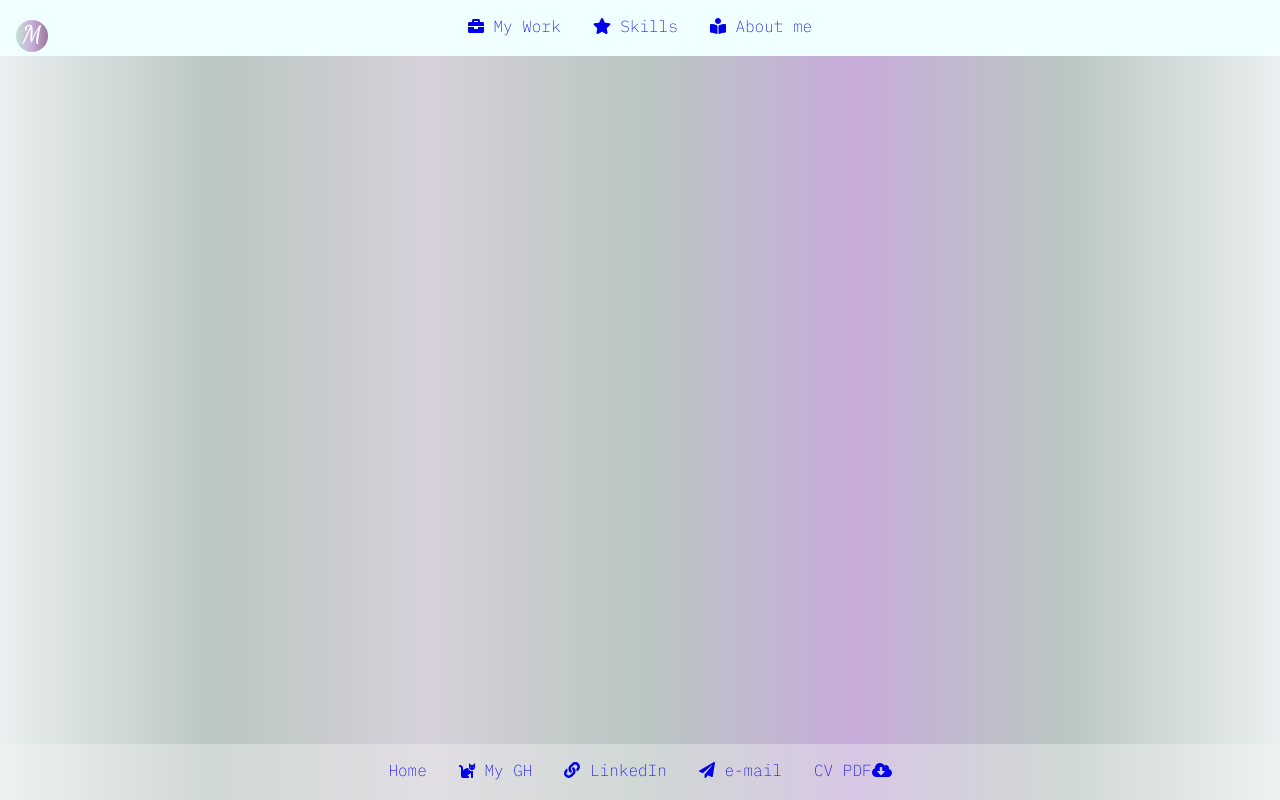
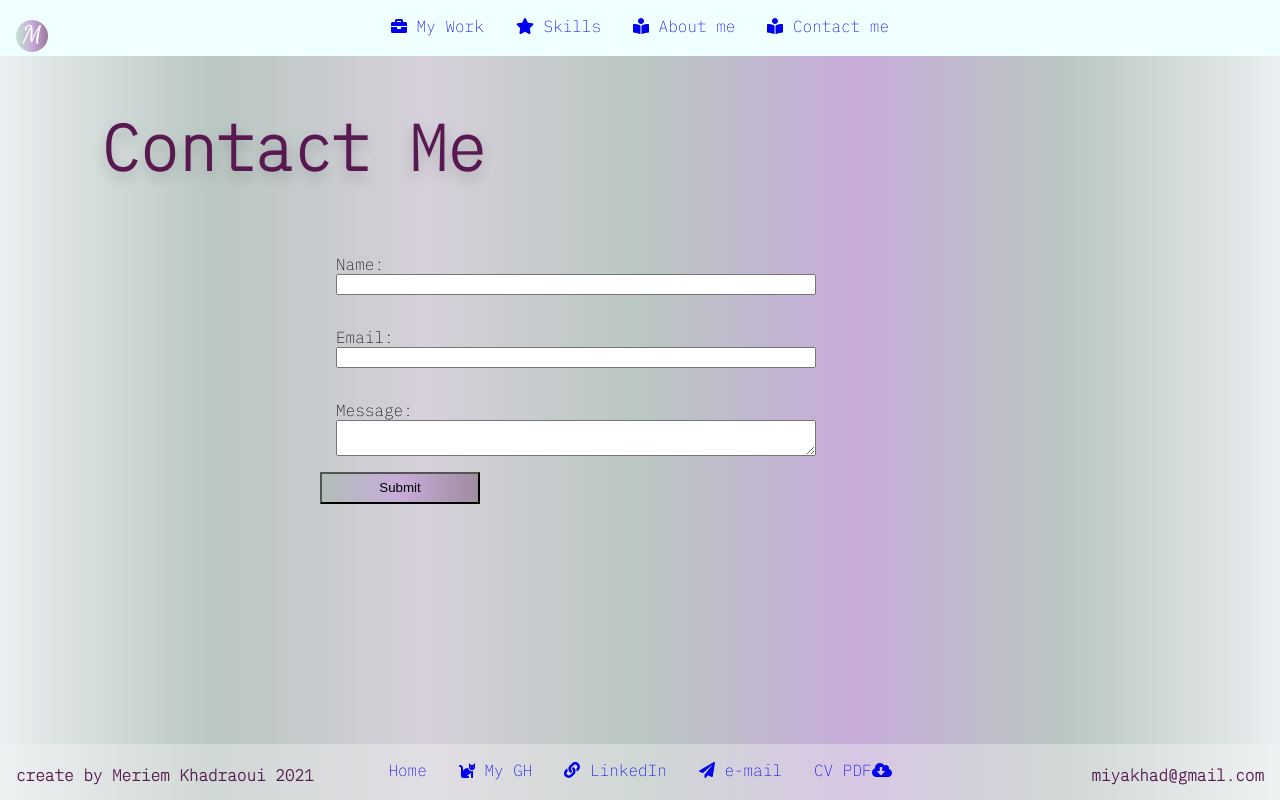
Before and after one commit to MerKhadraoui/portfolio-meriemKhad, a React (Create React App) app: page /ContactForm in a window 1280 px wide. Built offline with nearby package versions, Linux system fonts and the light colour scheme; the HTML template or start-up script is replaced by a standard one.

Commit message:
more css on portfolio

```diff
--- a/src/App.js
+++ b/src/App.js
@@ -1,16 +1,12 @@
 import React from "react";
-import {
-  BrowserRouter as Router,
-  Switch,
-  Route,
-  Redirect,
-} from "react-router-dom";
+import { BrowserRouter as Router, Switch, Route } from "react-router-dom";
 import Menu from "./components/Menu";
 import Home from "./components/Home";
 import Work from "./components/Work";
 import Skills from "./components/Skills";
 import AboutMe from "./components/AboutMe";
 import Footer from "./components/Footer";
+import ContactForm from "./components/ContactForm";
 import Data from "./data.json";
 // import Image from "./img.json";
 function App() {
@@ -37,22 +33,18 @@ function App() {
   return (
     <Router>
       <Menu />
-
       <Switch>
-        {" "}
-        <Route exact path="/">
-          <Redirect to="/home" />
-        </Route>
+        <Route path={process.env.PUBLIC_URL + "/"} exact component={Home} />
         <Route path="/" exact component={Home} />
         <Route path="/work" exact component={Work}>
           <div className="gallery-box">
-            {" "}
             <ul className="gallery">{galeryData}</ul>
           </div>
           ;
         </Route>
         <Route path="/Skills" exact component={Skills} />
         <Route path="/AboutMe" exact component={AboutMe} />
+        <Route path="/ContactForm" exact component={ContactForm} />
       </Switch>
       <Footer />
     </Router>
--- a/src/components/AboutMe.js
+++ b/src/components/AboutMe.js
@@ -4,20 +4,22 @@ import { faMapPin } from "@fortawesome/free-solid-svg-icons";
 const AboutMe = () => {
   const listIcon = <FontAwesomeIcon icon={faMapPin} />;
   const text = "About Me";
-  const testToArr = text.split("").map((char, i) => (
-    <div className="words">
-      <li key={i}>
-        {/* <input type="checkbox" /> */}
-        <span>{char}</span>
-      </li>
-    </div>
-  ));
+  // const testToArr = text.split("").map((char, i) => (
+  //   <div className="words">
+  //     <li key={i}>
+  //       {/* <input type="checkbox" /> */}
+  //       <span>{char}</span>
+  //     </li>
+  //   </div> ));
+
   return (
     <div className="about">
       <img src="" />
-      <ul className="about-text">
-        <h1>{testToArr} </h1>
-      </ul>
+      <div className="words">
+        <h1>About Me </h1>
+      </div>
+      <div>
+        {" "}
         <h2>{listIcon} my biggest strengths</h2>
         <p>
           <h3> {listIcon} UX advocacy & relationship building</h3> Through
@@ -33,16 +35,17 @@ const AboutMe = () => {
           user outcomes are often the function of multiple variables. I like
           thinking through problems at the system level, project level, and
           individual level before arriving at potential solutions.{" "}
-        <h3>{listIcon} Creating lightweight processes that work for teams</h3> I
-        like to show my work and the work of my team. I enjoy finding tools and
-        easy processes that allow teams to work faster and more joyfully. I am
-        allergic to copying and pasting.
+          <h3>{listIcon} Creating lightweight processes that work for teams</h3>{" "}
+          I like to show my work and the work of my team. I enjoy finding tools
+          and easy processes that allow teams to work faster and more joyfully.
+          I am allergic to copying and pasting.
         </p>
         <h2>{listIcon} Education</h2>
         <p>
           {" "}
           <h3>{listIcon} 2009 – 2013</h3>
-        Khenchela University (Algeria) Bachelor of Science: agricultural science
+          Khenchela University (Algeria) Bachelor of Science: agricultural
+          science
           <br></br>
           The diploma is based on a mix of different courses, Research and
           practical work, Coursework including Genetic Bioinformatics( DaTa
@@ -55,10 +58,11 @@ const AboutMe = () => {
           development<br></br> During my studies at the institute, I was able to
           learn many programs by attending theory and practice at the same time,
           which contributed to my understanding of most of the programs... In
-        addition to my constant desire to learn more, my study at this institute
-        opened new horizons for discovery and other studies before me even after
-        Study period ends
+          addition to my constant desire to learn more, my study at this
+          institute opened new horizons for discovery and other studies before
+          me even after Study period ends
         </p>
+      </div>
     </div>
   );
 };
--- /dev/null
+++ b/src/components/ContactForm.js
@@ -0,0 +1,51 @@
+import React, { useState } from "react";
+
+const ContactForm = () => {
+  const [status, setStatus] = useState("Submit");
+  const handleSubmit = async (e) => {
+    e.preventDefault();
+    setStatus("Sending...");
+    const { name, email, message } = e.target.elements;
+    let details = {
+      name: name.value,
+      email: email.value,
+      message: message.value,
+    };
+    let response = await fetch("http://localhost:5000/contact", {
+      method: "POST",
+      headers: {
+        "Content-Type": "application/json;charset=utf-8",
+      },
+      body: JSON.stringify(details),
+    });
+    setStatus("Submit");
+    let result = await response.json();
+    alert(result.status);
+  };
+  return (
+    <div>
+      <div className="words">
+        <h1>Contact Me </h1>
+      </div>
+      <form className="contactMe" onSubmit={handleSubmit}>
+        <div>
+          <label htmlFor="name">Name:</label>
+          <input type="text" id="name" required />
+        </div>
+        <div>
+          <label htmlFor="email">Email:</label>
+          <input type="email" id="email" required />
+        </div>
+        <div>
+          <label htmlFor="message">Message:</label>
+          <textarea id="message" required />
+        </div>
+        <button className="link-button" type="submit">
+          {status}
+        </button>
+      </form>
+    </div>
+  );
+};
+
+export default ContactForm;
--- a/src/components/Footer.js
+++ b/src/components/Footer.js
@@ -11,7 +11,7 @@ const Footer = () => {
   const linked = <FontAwesomeIcon icon={faLink} />;
   const email = <FontAwesomeIcon icon={faPaperPlane} />;
   const pdf = <FontAwesomeIcon icon={faCloudDownloadAlt} />;
-
+  const year = new Date().getFullYear();
   return (
     <nav className="footer">
       <Link to="/">
@@ -29,15 +29,21 @@ const Footer = () => {
           {linked} LinkedIn{" "}
         </a>
       </li>
-
-      <li>
+      <Link to="/ContactForm">
+        <li>{email} e-mail</li>
+      </Link>
+      {/* <li>
         {" "}
-        <a href="miyakhad@gmail.com">{email} e-mail</a>
-      </li>
+        <a href="miyakhad@gmail.com">e-mail</a>
+      </li> */}
       {/* </Link> */}
       <Link to="./pdf/test.pdf" target="_blank" download>
         <li> CV PDF{pdf}</li>
       </Link>
+      <div>
+        <h4 className="year">create by Meriem Khadraoui {year} </h4>
+        <h4 className="email">miyakhad@gmail.com</h4>{" "}
+      </div>
     </nav>
   );
 };
--- a/src/components/Menu.js
+++ b/src/components/Menu.js
@@ -25,6 +25,9 @@ const Menu = () => {
       <Link to="/aboutme">
         <li>{bookReader} About me </li>
       </Link>
+      <Link to="/ContactForm">
+        <li>{bookReader} Contact me </li>
+      </Link>
     </nav>
   );
 };
--- a/src/components/Skills.js
+++ b/src/components/Skills.js
@@ -1,4 +1,35 @@
+import React from "react";
+import skillsData from "./skillsData.json";
+import { FontAwesomeIcon } from "@fortawesome/react-fontawesome";
+import { faHandPointRight } from "@fortawesome/free-solid-svg-icons";
 const Skills = () => {
-  return <div className="skills"> </div>;
+  const poitHand = <FontAwesomeIcon icon={faHandPointRight} />;
+  const langueg = skillsData[0].languages.map((langu) => (
+    <li>
+      {poitHand} {langu}{" "}
+    </li>
+  ));
+
+  const skillist = skillsData[0].programing.map((program) => (
+    <li>
+      {poitHand} {program}{" "}
+    </li>
+  ));
+  return (
+    <div className="skills">
+      {" "}
+      <div className="skill-word">
+        <h1> Skills</h1>
+      </div>{" "}
+      <div>
+        <h2>Programing</h2>
+        <ul>{skillist} </ul>
+      </div>
+      <div>
+        <h2>languages</h2>
+        <ul>{langueg} </ul>
+      </div>
+    </div>
+  );
 };
 export default Skills;
--- /dev/null
+++ b/src/components/skillsData.json
@@ -0,0 +1,22 @@
+[
+  {
+    "programing": [
+      "C#",
+      "MySQL Database",
+      "Javascript",
+      "HTML",
+      "CSS/SCSS ,Bootstrap",
+      "respnsive web Desing",
+      "React and React Hooks",
+      "Node.js ",
+      "Git And GitHub Team Workflow"
+    ],
+
+    "languages": [
+      "Arabic mother languge",
+      "franceAdvanced ",
+      " English Upper-Intermediate ",
+      "german Upper-Intermediate "
+    ]
+  }
+]
--- a/src/sass/main.scss
+++ b/src/sass/main.scss
@@ -80,9 +80,9 @@ li:nth-child(2n) {
 .link-button {
   background-image: linear-gradient(
     to left,
-    rgb(155, 118, 155),
+    rgb(158, 141, 158),
     rgb(199, 171, 218),
-    #c4e2d1
+    #b1beb7
   );
   width: 10rem;
   height: 2rem;
@@ -90,9 +90,9 @@ li:nth-child(2n) {
 .link-button:hover {
   background-image: linear-gradient(
     to left,
-    rgb(122, 85, 122),
-    rgb(102, 63, 128),
-    #3e7254
+    rgb(192, 177, 192),
+    rgb(169, 161, 175),
+    #7e9688
   );
   color: white;
   border: 2px solid #00cec9;
@@ -150,14 +150,11 @@ h3 {
 }
 // about me animation
 
-.words {
+.words,
+.skill-word {
+  line-height: 1.5;
   color: #581950;
-  font-size: 0;
-  line-height: 1.5;
-}
-
-.words span {
-  font-size: 5rem;
+  font-size: 2rem;
   display: inline-block;
   animation: move 3s ease-in-out infinite;
 }
@@ -174,26 +171,60 @@ h3 {
   }
 }
 
-.words span:nth-child(2) {
-  animation-delay: 0.5s;
+// .words span:nth-child(2) {
+//   animation-delay: 0.5s;
+// }
+
+// .words span:nth-child(3) {
+//   animation-delay: 1s;
+// }
+
+// .words span:nth-child(4) {
+//   animation-delay: 1.5s;
+// }
+
+// .words span:nth-child(5) {
+//   animation-delay: 2s;
+// }
+
+// .words span:nth-child(6) {
+//   animation-delay: 2.5s;
+// }
+
+// .words span:nth-child(7) {
+//   animation-delay: 3s;
+// }
+// skills component
+.skills {
+  display: flex;
+  justify-content: space-evenly;
+  padding: 1rem;
+  color: #581950;
+}
+// contact me form
+.contactMe {
+  padding-left: 25%;
+  width: 40%;
+
+  div {
+    padding: 1rem;
+
+    display: flex;
+    justify-content: center;
+    justify-items: center;
+    flex-direction: column;
+  }
 }
 
-.words span:nth-child(3) {
-  animation-delay: 1s;
+.year {
+  display: flex;
+  color: #581950;
+  position: fixed;
+  left: 1rem;
 }
-
-.words span:nth-child(4) {
-  animation-delay: 1.5s;
+.email {
+  display: flex;
+  color: #581950;
+  position: fixed;
+  right: 1rem;
 }
-
-.words span:nth-child(5) {
-  animation-delay: 2s;
-}
-
-.words span:nth-child(6) {
-  animation-delay: 2.5s;
-}
-
-.words span:nth-child(7) {
-  animation-delay: 3s;
-}
```
Lines whose indentation alone changed are shown as unchanged.
